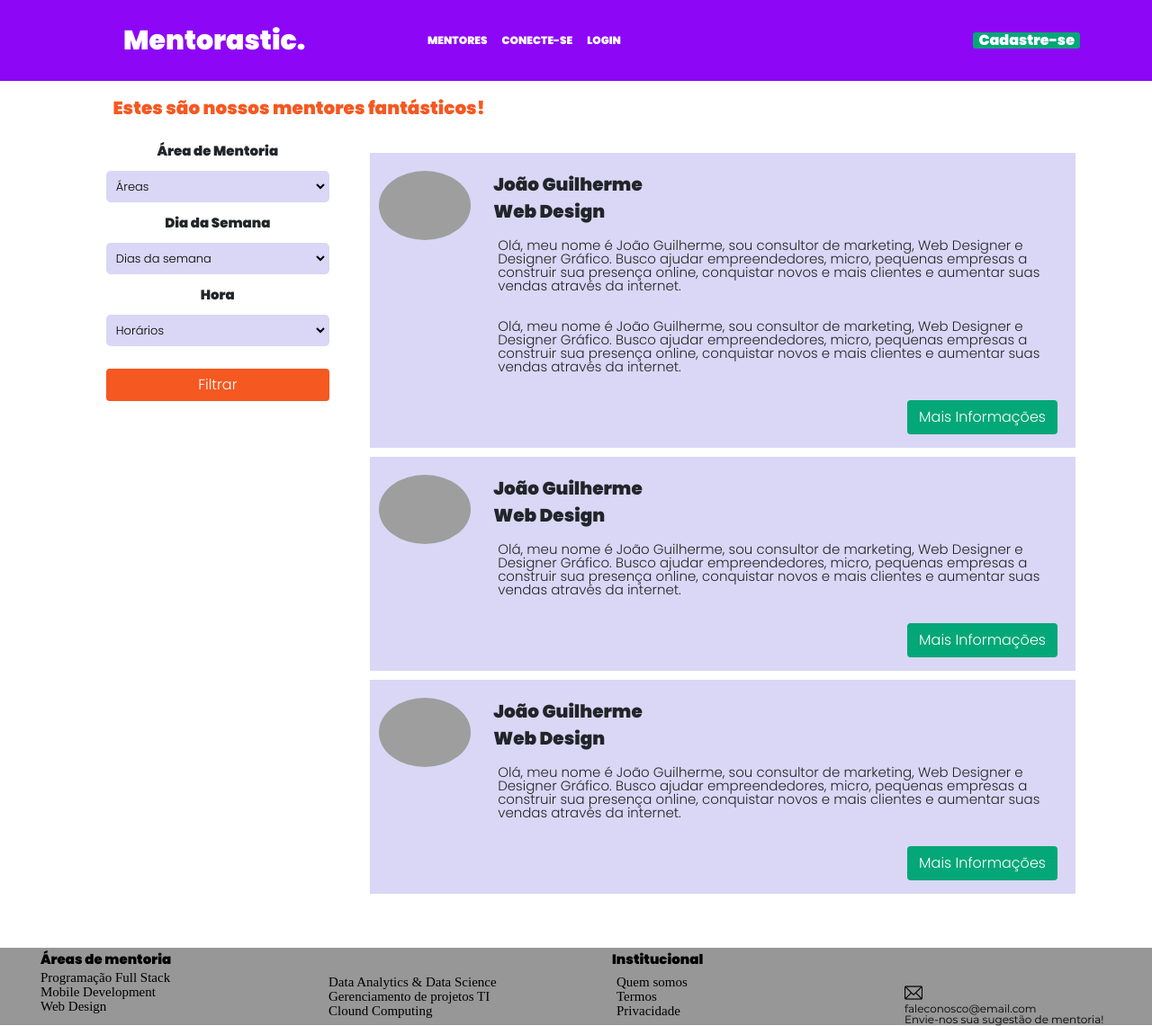
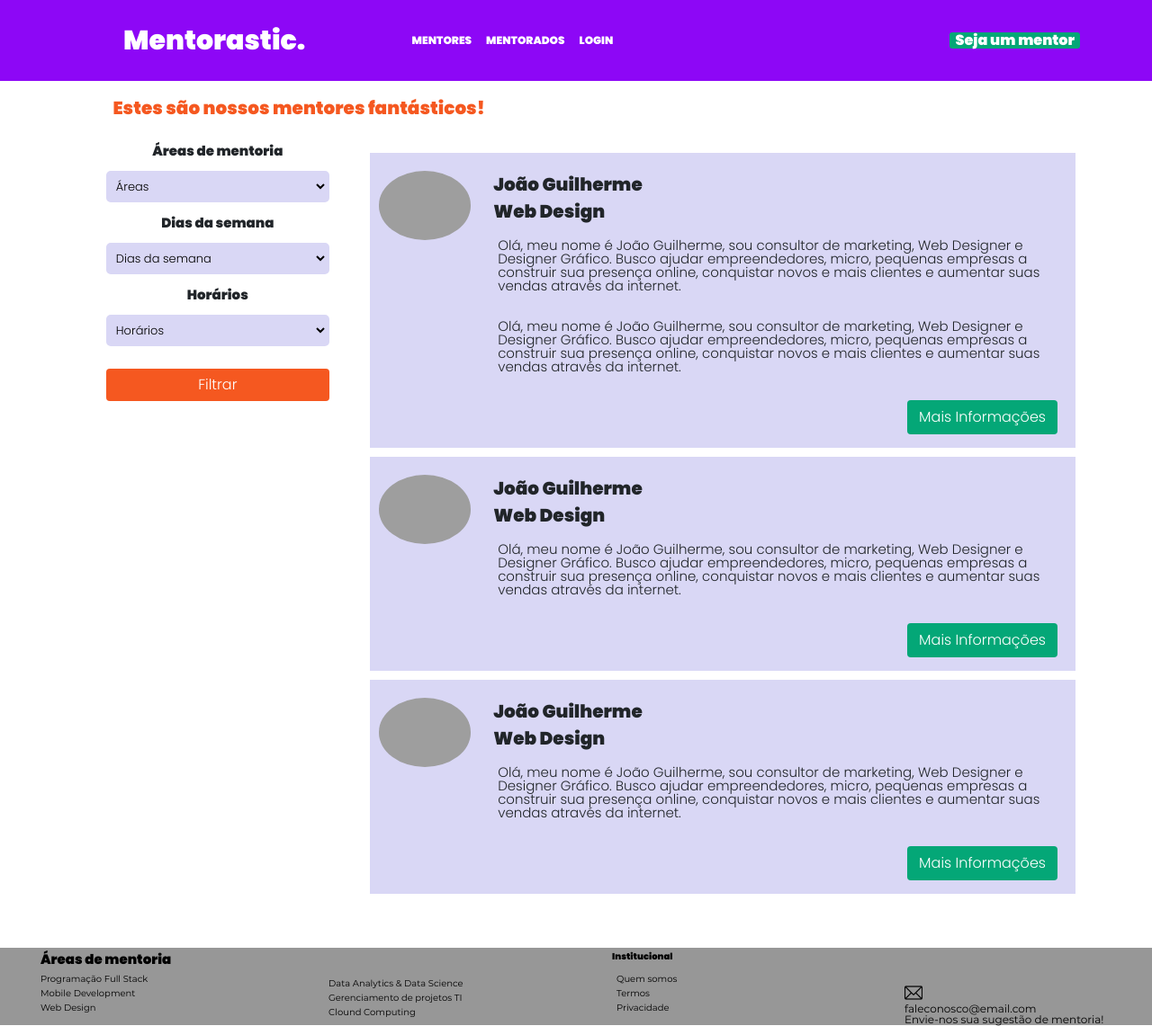
Before and after one commit to Deisemaya/projetoIntegrador2, a Node server app: page /mentores in a window 1280 px wide. Shown: the whole page at 90% size. Run offline with Node 20, Linux system fonts and the light colour scheme; some libraries are stand-ins or nearby versions; some web fonts are replaced; grey boxes are pictures that could not be loaded.

Commit message:
correcoes rotas e css

```diff
--- a/public/stylesheets/footer.css
+++ b/public/stylesheets/footer.css
@@ -27,7 +27,7 @@ footer {
 .footer-tittle-2 {
     display: block;
     font-family: 'poppins-black';
-    font-size: 15px;
+    font-size: 10px;
     margin-top: 5px;
     margin-bottom: 5px;
     margin-left: 25px;
@@ -36,8 +36,8 @@ footer {
 
 
 .footer-subtittle-1 a {
-    font-family: 'poppins-light';
-    font-size: 15px;
+    font-family: 'mont';
+    font-size: 10px;
     color: black;
 }
 
@@ -46,7 +46,7 @@ footer {
 }
 
 .footer-subtittle-2 {
-    font-family: 'poppins-light';
+    font-family: 'mont';
     font-size: 15px;
     color: black;
 }
--- a/public/stylesheets/style.css
+++ b/public/stylesheets/style.css
@@ -211,7 +211,7 @@ nav li:hover{
 .banner2-container span{
     color: #32264D;
     font-size: 23px;
-    font-family:'poppins-ligth';
+    font-family:'mont';
 }
 #info h2{
     margin-top: 200px;
@@ -236,7 +236,7 @@ nav li:hover{
     width: 373px;
     margin-left: 10px;
     font-size: 20px;
-    font-family: 'poppins-light';
+    font-family: 'mont';
     color: #32264D;
 }
 
--- a/views/agenda-mentor.ejs
+++ b/views/agenda-mentor.ejs
@@ -22,13 +22,13 @@
                 <nav>
                     <ul>
                         <li><a href="/mentores">Mentores</a></li>
-                        <li><a href="/cadastro">Conecte-se</a></li>
+                        <li><a href="/cadastro">Mentorados</a></li>
                         <li><a href="/login">Login</a></li>
                     </ul>
                 </nav>
             </div>
             <div class="buttonCadastro">
-                <button><a href="">Cadastre-se</a></button>
+                <button><a href="/cadastro-mentor">Seja um mentor</a></button>
             </div>
         </div>
     </header>
--- a/views/cadastro-mentor.ejs
+++ b/views/cadastro-mentor.ejs
@@ -17,13 +17,13 @@
                 <nav>
                     <ul>
                         <li><a href="/mentores">Mentores</a></li>
-                        <li><a href="/cadastro">Conecte-se</a></li>
+                        <li><a href="/cadastro">Mentorados</a></li>
                         <li><a href="/login">Login</a></li>
                     </ul>
                 </nav>
             </div>
             <div class="buttonCadastro">
-                <button><a href="/cadastro-mentor">Cadastre-se</a></button>
+                <button><a href="/cadastro-mentor">Seja um mentor</a></button>
             </div>
         </div>
     </header>
@@ -47,7 +47,7 @@
                         </p>
                         <p>
                             <label for="email">E-mail:</label>
-                            <input type="text" name="email" id="label" autofocus required  placeholder="Digite seu E-mail">
+                            <input type="text" name="email" id="label" autofocus required  placeholder="Digite seu e-mail">
                         </p>
 
                         <p>
--- a/views/cadastro.ejs
+++ b/views/cadastro.ejs
@@ -17,13 +17,13 @@
                 <nav>
                     <ul>
                         <li><a href="/mentores">Mentores</a></li>
-                        <li><a href="/cadastro">Conecte-se</a></li>
+                        <li><a href="/cadastro">Mentorados</a></li>
                         <li><a href="/login">Login</a></li>
                     </ul>
                 </nav>
             </div>
             <div class="buttonCadastro">
-                <button><a href="">Cadastre-se</a></button>
+                <button><a href="/cadastro-mentor">Seja um mentor</a></button>
             </div>
         </div>
     </header>
@@ -47,7 +47,7 @@
                         </p>
                         <p>
                             <label for="email">E-mail:</label>
-                            <input type="text" name="email" id="label" autofocus required  placeholder="Digite seu E-mail">
+                            <input type="text" name="email" id="label" autofocus required  placeholder="Digite seu e-mail">
                         </p>
 
                         <p>
--- a/views/home.ejs
+++ b/views/home.ejs
@@ -19,13 +19,13 @@
                 <nav>
                     <ul>
                         <li><a href="/mentores">Mentores</a></li>
-                        <li><a href="/cadastro">Conecte-se</a></li>
+                        <li><a href="/cadastro">Mentorados</a></li>
                         <li><a href="/login">Login</a></li>
                     </ul>
                 </nav>
             </div>
             <div class="buttonCadastro">
-                <button><a href="/cadastro-mentor">Cadastre-se</a></button>
+                <button><a href="/cadastro-mentor">Seja um mentor</a></button>
             </div>
         </div>
     </header>
--- a/views/login.ejs
+++ b/views/login.ejs
@@ -18,13 +18,13 @@
                 <nav>
                     <ul>
                         <li><a href="/mentores">Mentores</a></li>
-                        <li><a href="/cadastro">Conecte-se</a></li>
+                        <li><a href="/cadastro">Mentorados</a></li>
                         <li><a href="/">Login</a></li>
                     </ul>
                 </nav>
             </div>
             <div class="buttonCadastro">
-                <button><a href="">Cadastre-se</a></button>
+                <button><a href="/cadastro-mentor">Seja um mentor</a></button>
             </div>
         </div>
     </header>
--- a/views/mentores.ejs
+++ b/views/mentores.ejs
@@ -20,13 +20,13 @@
                 <nav>
                     <ul>
                         <li><a href="/mentores">Mentores</a></li>
-                        <li><a href="/cadastro">Conecte-se</a></li>
+                        <li><a href="/cadastro">Mentorados</a></li>
                         <li><a href="/login">Login</a></li>
                     </ul>
                 </nav>
             </div>
             <div class="buttonCadastro">
-                <button><a href="">Cadastre-se</a></button>
+                <button><a href="/cadastro-mentor">Seja um mentor</a></button>
             </div>
         </div>
     </header>
@@ -35,14 +35,12 @@
 
     <main class="container-lg">
         <h1 class="row frase-mentores">Estes são nossos mentores fantásticos!</h1>
-
         <ul class="row container-geral">
-
             <li class="col-lg-3 col-md-12 container-filtro-mentores">
                 <form action="" method="POST">
                     <ul class="container-label">
                         <li>
-                            <label class="filtro-input-name" for="area">Área de Mentoria</label>
+                            <label class="filtro-input-name" for="area">Áreas de mentoria</label>
                             <select class="filtro-input-select" name="area" id="area">
                                 <option value="todos">Áreas</option>
                                 <option value="fullstack">Programação Fullstack</option>
@@ -54,7 +52,7 @@
                             </select>
                         </li>
                         <li>
-                            <label class="filtro-input-name" for="dia">Dia da Semana</label>
+                            <label class="filtro-input-name" for="dia">Dias da semana</label>
                             <select class="filtro-input-select" name="dia" id="dia">
                                 <option value="todos">Dias da semana</option>
                                 <option value="segunda">Segunda-feira</option>
@@ -67,7 +65,7 @@
                             </select>
                         </li>
                         <li>
-                            <label class="filtro-input-name" for="hora">Hora</label>
+                            <label class="filtro-input-name" for="hora">Horários</label>
                             <select class="filtro-input-select" name="hora" id="hora">
                                 <option value="todos">Horários</option>
                                 <option value="8">08:00</option>
@@ -145,13 +143,8 @@
                             </div>
                     </article>
                 </div>
-
-
-
             </li>
         </ul>
-
-
     </main>
 
 
```
Also changed, not shown: public/stylesheets/cadastro-mentor.css (+11 -2 lines).
